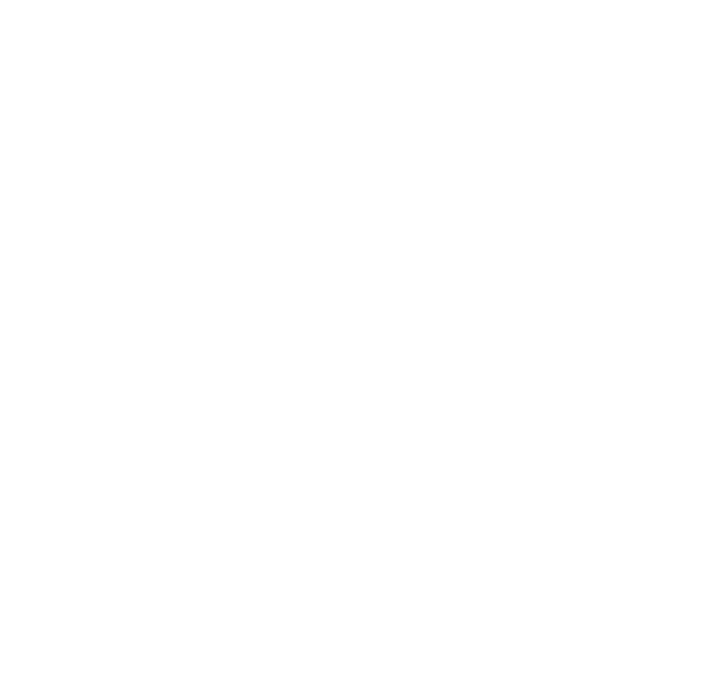
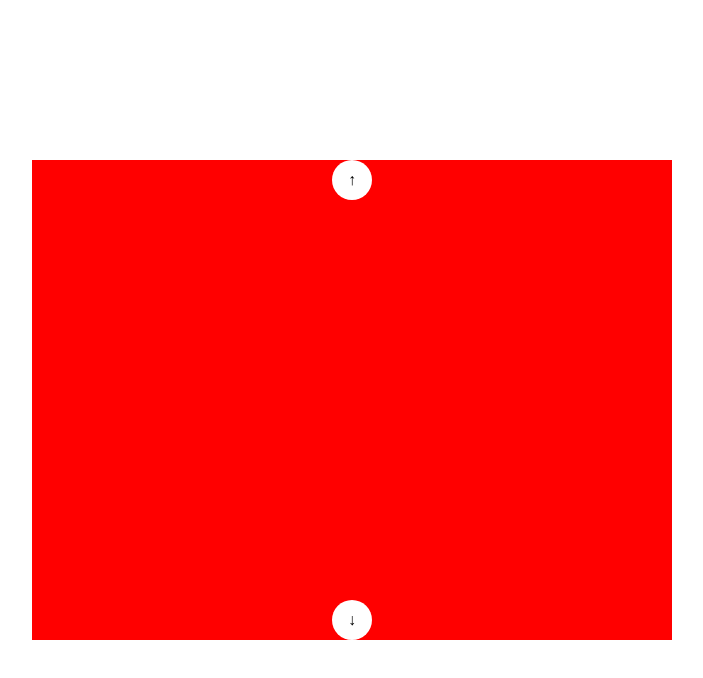
Before and after one commit to simolorevg/js-array-carousel, a plain HTML site: page index.html in a window 1280 px wide. Shown: the whole page, without its empty margins (288-991 px from the left). Drawn offline with Linux system fonts and the light colour scheme.

Commit message:
working on the css structure

```diff
--- a/css/style.css
+++ b/css/style.css
@@ -0,0 +1,42 @@
+/*RESET*/
+*{
+    margin: 0;
+    padding: 0;
+    box-sizing: border-box;
+}
+/*FLEXBOXES*/
+.flexrwcenter{
+    display: flex;
+    justify-content: center;
+    align-items: center;
+}
+/*LAYOUT*/
+.wrapper{
+    width: 100%;
+    height: 100vh;
+}
+.container{
+    position: relative;
+    width: 50%;
+    height: 60vh;
+    /*debug*/
+    background-color: red;
+}
+.up,
+.down{
+    position: absolute;
+    left: 50%;
+    width: 40px;
+    height: 40px;
+    transform: translateX(-50%);
+    border-radius: 50%;
+    padding: 5px;
+    background-color: white;
+    cursor: pointer;
+}
+.up{
+    top: 0;
+}
+.down{
+    bottom: 0;
+}
--- a/index.html
+++ b/index.html
@@ -9,6 +9,15 @@
     <title>Document</title>
 </head>
 <body>
+    <div class="wrapper flexrwcenter">
+        <div class="container">
+            <div class="img-container">
+
+            </div>
+            <div class="up flexrwcenter">&uarr;</div>
+            <div class="down flexrwcenter">&darr;</div>
+        </div>
+    </div>
     <script src="js/script.js"></script>
 </body>
 </html>
```
